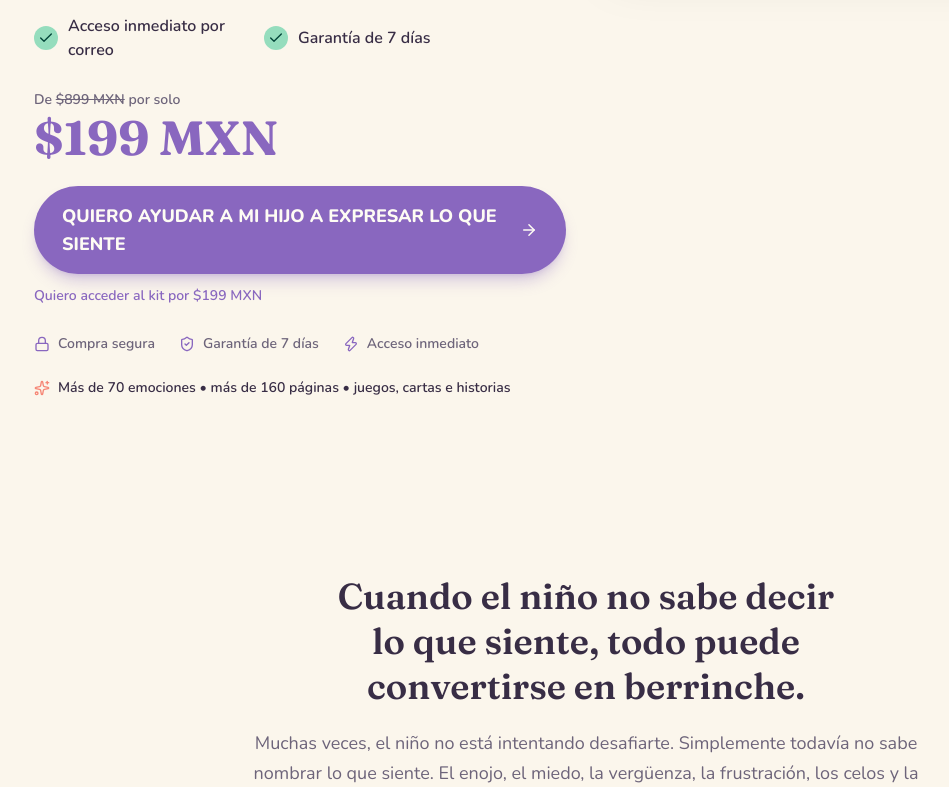
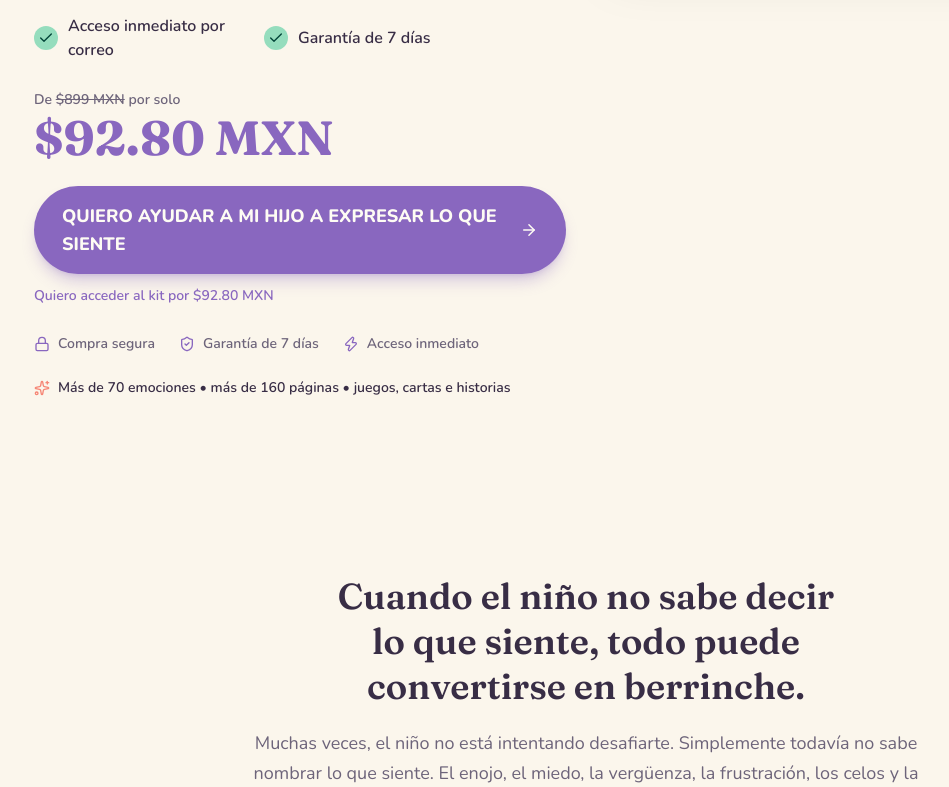
Before and after one commit to lukasmaia182-eng/UniversodasEmo-es, a Next.js app: page /pv2 in a window 1280 px wide. Shown: the part 1033-1820 px from the top of the page, without its empty margins (54-1003 px from the left). Built offline with nearby package versions, Linux system fonts and the light colour scheme.

Commit message:
feat: update pricing to $92.80 MXN across components

```diff
--- a/components/pv2/ancoragem.tsx
+++ b/components/pv2/ancoragem.tsx
@@ -44,7 +44,7 @@ export function AncoragemPv2() {
             <p className="text-sm font-semibold text-muted-foreground">
               De <span className="line-through">$899 MXN</span> por solo
             </p>
-            <p className="font-heading text-5xl font-bold text-primary">$199 MXN</p>
+            <p className="font-heading text-5xl font-bold text-primary">$92.80 MXN</p>
             <CtaButtonPv2>QUIERO ACCEDER AL KIT AHORA</CtaButtonPv2>
           </div>
         </div>
--- a/components/pv2/book-preview.tsx
+++ b/components/pv2/book-preview.tsx
@@ -104,7 +104,7 @@ export function BookPreviewPv2() {
         <div className="mt-12 flex flex-col items-center gap-3 px-4">
           <p className="text-sm font-semibold text-night-muted">
             De <span className="line-through">$899 MXN</span> por solo{" "}
-            <span className="font-bold text-night-foreground">$199 MXN</span>
+            <span className="font-bold text-night-foreground">$92.80 MXN</span>
           </p>
           <CtaButtonPv2>Comprar con descuento</CtaButtonPv2>
         </div>
--- a/components/pv2/final-cta.tsx
+++ b/components/pv2/final-cta.tsx
@@ -27,11 +27,11 @@ export function FinalCtaPv2() {
             <p className="text-sm font-semibold text-night-muted">
               De <span className="line-through">$899 MXN</span> por solo
             </p>
-            <p className="font-heading text-5xl font-bold text-sunny">$199 MXN</p>
+            <p className="font-heading text-5xl font-bold text-sunny">$92.80 MXN</p>
           </div>
 
           <div className="mt-7 flex justify-center">
-            <CtaButtonPv2 variant="sunny">QUIERO ACCEDER AHORA POR $199 MXN</CtaButtonPv2>
+            <CtaButtonPv2 variant="sunny">QUIERO ACCEDER AHORA POR $92.80 MXN</CtaButtonPv2>
           </div>
 
           <p className="mt-5 text-sm font-medium text-night-muted">
--- a/components/pv2/hero.tsx
+++ b/components/pv2/hero.tsx
@@ -71,7 +71,7 @@ export function HeroPv2() {
               <p className="text-sm font-semibold text-muted-foreground">
                 De <span className="line-through">$899 MXN</span> por solo
               </p>
-              <p className="font-heading text-5xl font-bold text-primary">$199 MXN</p>
+              <p className="font-heading text-5xl font-bold text-primary">$92.80 MXN</p>
             </div>
 
             <div className="mt-6 flex flex-col items-center gap-3 md:items-start">
@@ -80,7 +80,7 @@ export function HeroPv2() {
                 href="#oferta"
                 className="text-sm font-semibold text-primary underline-offset-4 hover:underline"
               >
-                Quiero acceder al kit por $199 MXN
+                Quiero acceder al kit por $92.80 MXN
               </a>
             </div>
 
--- a/components/pv2/mobile-cta.tsx
+++ b/components/pv2/mobile-cta.tsx
@@ -4,7 +4,7 @@ export function MobileCtaPv2() {
       <div className="flex items-center justify-between gap-3">
         <div className="leading-tight">
           <p className="text-xs text-muted-foreground line-through">$899 MXN</p>
-          <p className="font-heading text-xl font-bold text-primary">$199 MXN</p>
+          <p className="font-heading text-xl font-bold text-primary">$92.80 MXN</p>
         </div>
         <a
           href="#oferta"
--- a/components/pv2/offer.tsx
+++ b/components/pv2/offer.tsx
@@ -77,7 +77,7 @@ export function OfferPv2({
 
             <div className="mt-8 flex items-end justify-center gap-3">
               <span className="text-lg font-medium text-primary-foreground/70 line-through">$899 MXN</span>
-              <span className="font-heading text-5xl font-bold md:text-6xl">$199 MXN</span>
+              <span className="font-heading text-5xl font-bold md:text-6xl">$92.80 MXN</span>
             </div>
             <p className="mt-2 text-primary-foreground/80">
               Pago único · sin mensualidades · imprime cuantas veces quieras
```
